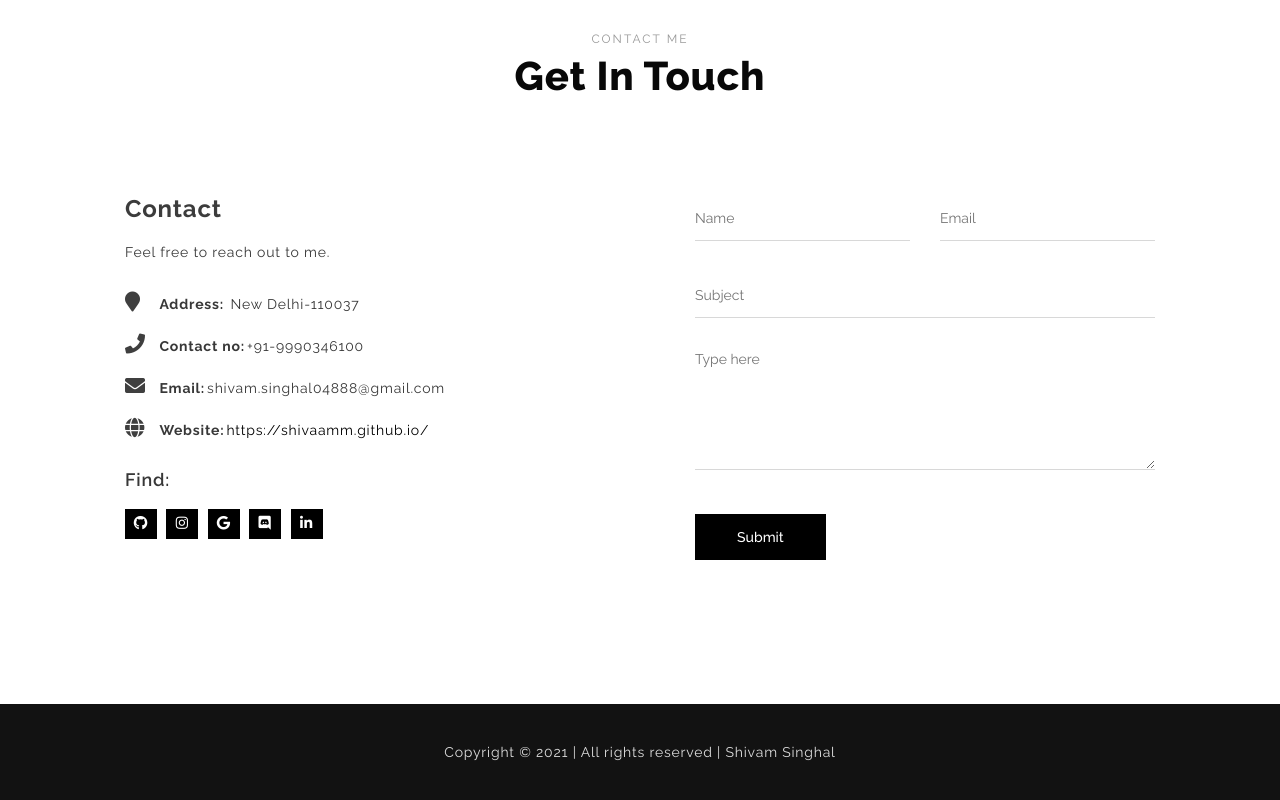
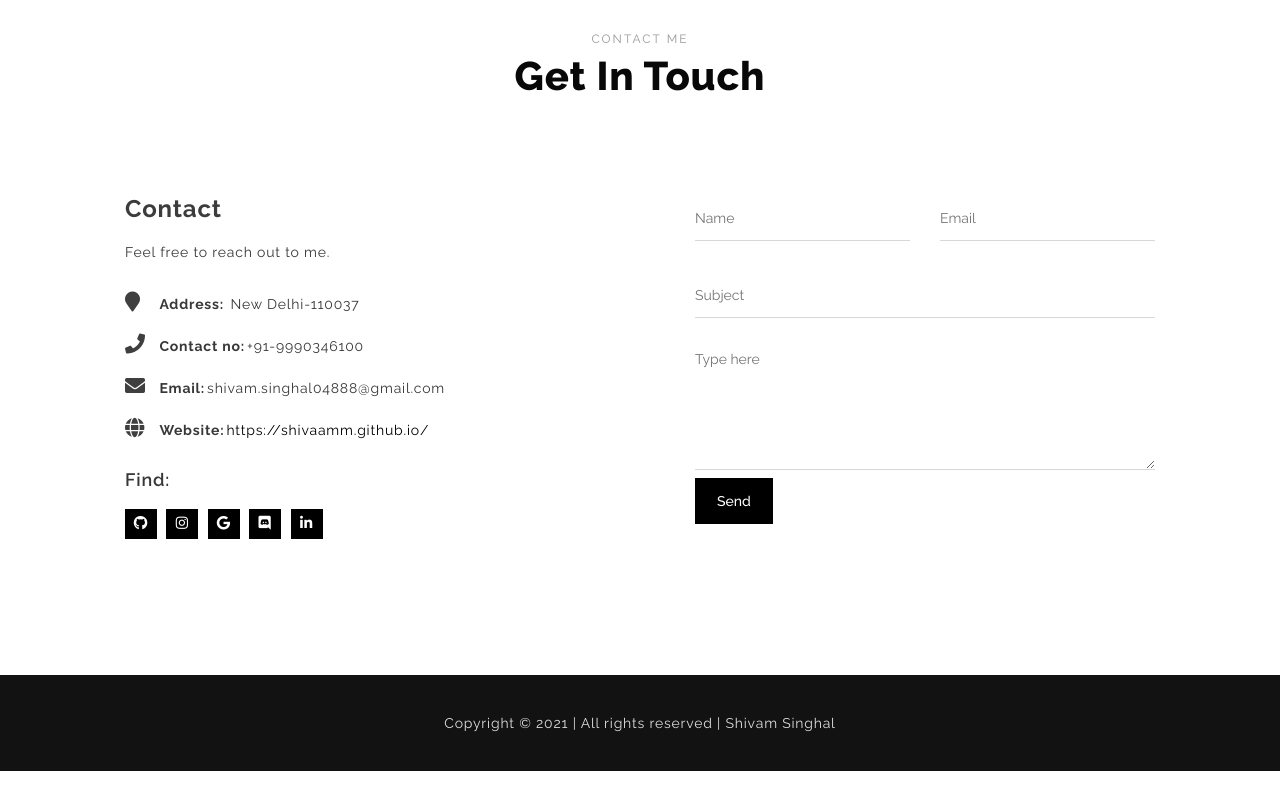
Before and after one commit to shivaamm/shivaamm.github.io, a plain HTML site: page index.html in a window 1280 px wide. Shown: the part 5073-5873 px from the top of the page. After the commit the page ends 5844 px from the top, so only its background shows below. Drawn offline with nearby package versions, Linux system fonts and the light colour scheme.

Commit message:
portfolio contact form

```diff
--- a/index.html
+++ b/index.html
@@ -811,7 +811,7 @@
                     </div>
                     <div class="col-lg-6 col-md-12 col-sm-12">
                         <div class="contact-form">
-                            <form class="contact-form-area" action="contact.php" method="post">
+                            <form class="contact-form-area" action="https://formspree.io/f/mrgrlydg" method="post">
                                 <div class="row">
                                     <div class="col-md-6">
                                         <input type="text" name="name" placeholder="Name" id="form-name">
@@ -828,7 +828,8 @@
                                 <div class="row">
                                     <div class="col-md-12">
                                         <textarea placeholder="Type here" name="message" id="form-message"></textarea>
-                                        <input type="submit" class="submit-btn btn-style1 clearfix" value="Submit" id="contact-submit">
+                                        <!-- <input type="submit" class="submit-btn btn-style1 clearfix" value="Submit" id="contact-submit"> -->
+                                        <button class="submit-btn btn-style1 clearfix" type="submit">Send</button>
                                         <div class="result"></div>
                                     </div>
                                 </div>
```
